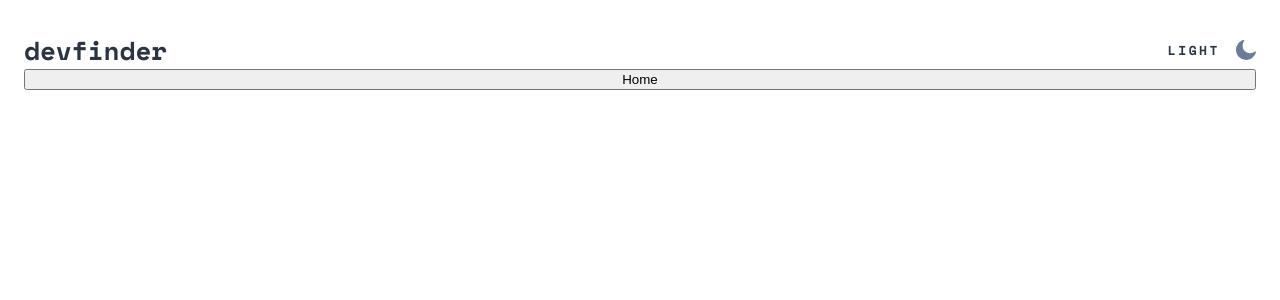
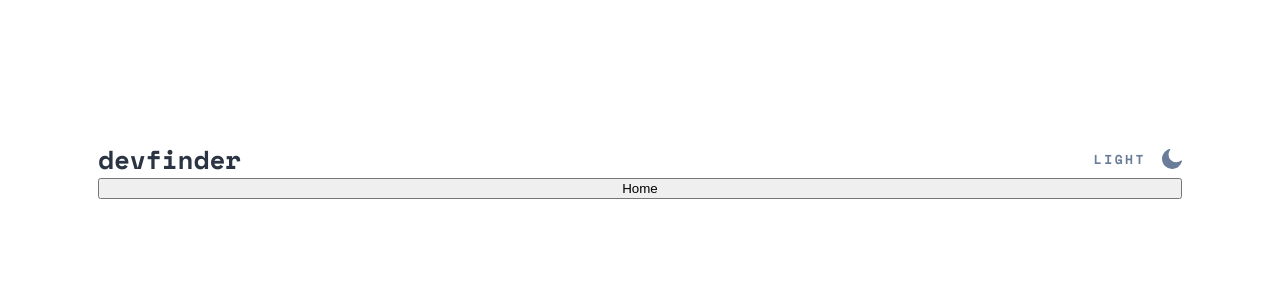
Before and after one commit to SisifoDev/github-user-search-app, a React (Create React App) app: page / in a window 1280 px wide. Shown: the top 300 px of the page. Built offline with nearby package versions, Linux system fonts and the light colour scheme.

Commit message:
[Add] NavBar breakpoints

```diff
--- a/src/App.js
+++ b/src/App.js
@@ -19,4 +19,12 @@ const Main = styled.main`
   display: flex;
   flex-direction: column;
   margin: 31px 24px;
+
+  @media (min-width: 768px) {
+    margin: 140px 98px;
+  }
+
+  @media (min-width: 1440px) {
+    margin: 144px 355px;
+  }
 `;
--- /dev/null
+++ b/src/components/atoms/IconMoon.js
@@ -0,0 +1,12 @@
+import * as React from "react";
+
+const IconMoon = (props) => (
+  <svg width={20} height={20} xmlns="http://www.w3.org/2000/svg" {...props}>
+    <path
+      d="M19.513 11.397a.701.701 0 0 0-.588.128 7.496 7.496 0 0 1-2.276 1.336 7.101 7.101 0 0 1-2.583.462 7.505 7.505 0 0 1-5.32-2.209 7.568 7.568 0 0 1-2.199-5.342c0-.873.154-1.72.41-2.49a6.904 6.904 0 0 1 1.227-2.21.657.657 0 0 0-.102-.924.701.701 0 0 0-.589-.128C5.32.61 3.427 1.92 2.072 3.666A10.158 10.158 0 0 0 0 9.83c0 2.8 1.125 5.342 2.967 7.19a10.025 10.025 0 0 0 7.16 2.98c2.353 0 4.527-.822 6.266-2.183a10.13 10.13 0 0 0 3.58-5.624.623.623 0 0 0-.46-.796z"
+      fill={props.color}
+    />
+  </svg>
+);
+
+export default IconMoon;
--- a/src/components/molecules/Toggle.js
+++ b/src/components/molecules/Toggle.js
@@ -1,11 +1,12 @@
 import React from "react";
 import styled from "styled-components";
+import IconMoon from "../atoms/IconMoon";
 
 export default function Toggle() {
   return (
     <ToggleWrapper>
       <ToogleText>Light</ToogleText>
-      <Icon src="assets/icon-moon.svg" />
+      <IconMoon fill="currentColor" width={20} height={20} />
     </ToggleWrapper>
   );
 }
@@ -15,9 +16,11 @@ const ToggleWrapper = styled.div`
   flex-direction: row;
   justify-content: space-between;
   align-items: center;
+  color: var(--grayLight);
 
   &:hover {
     cursor: pointer;
+    color: #222731;
   }
 `;
 
@@ -29,11 +32,5 @@ const ToogleText = styled.span`
   line-height: 19px;
   letter-spacing: 2.5px;
   text-align: right;
+  margin-right: 16px;
 `;
-
-const Icon = styled.img`
-  width: 20px;
-  height: 20px;
-  color: currentColor;
-  margin-left: 16px;
-`;
```
Also changed, not shown: src/components/atoms/Icon.js (deleted).
